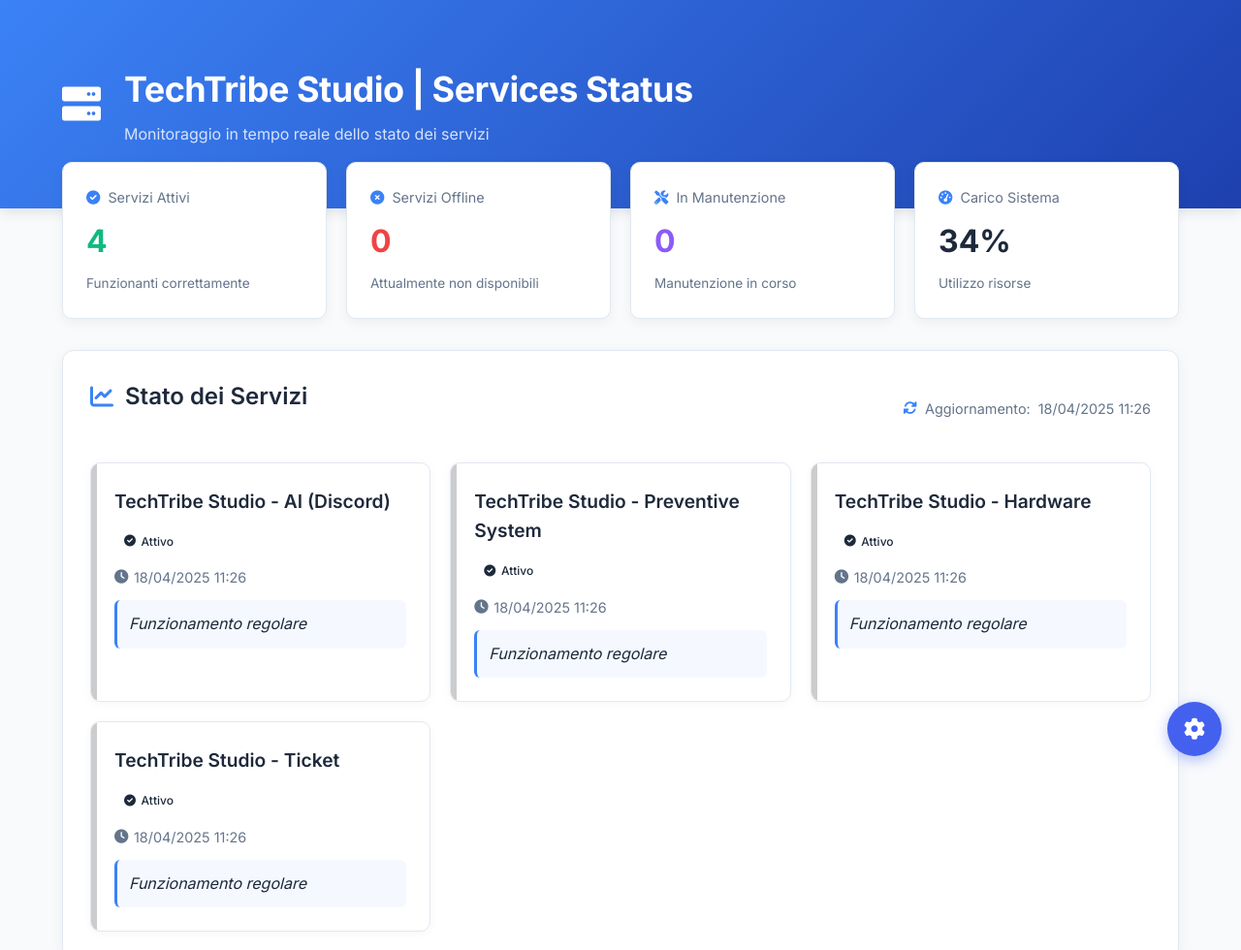
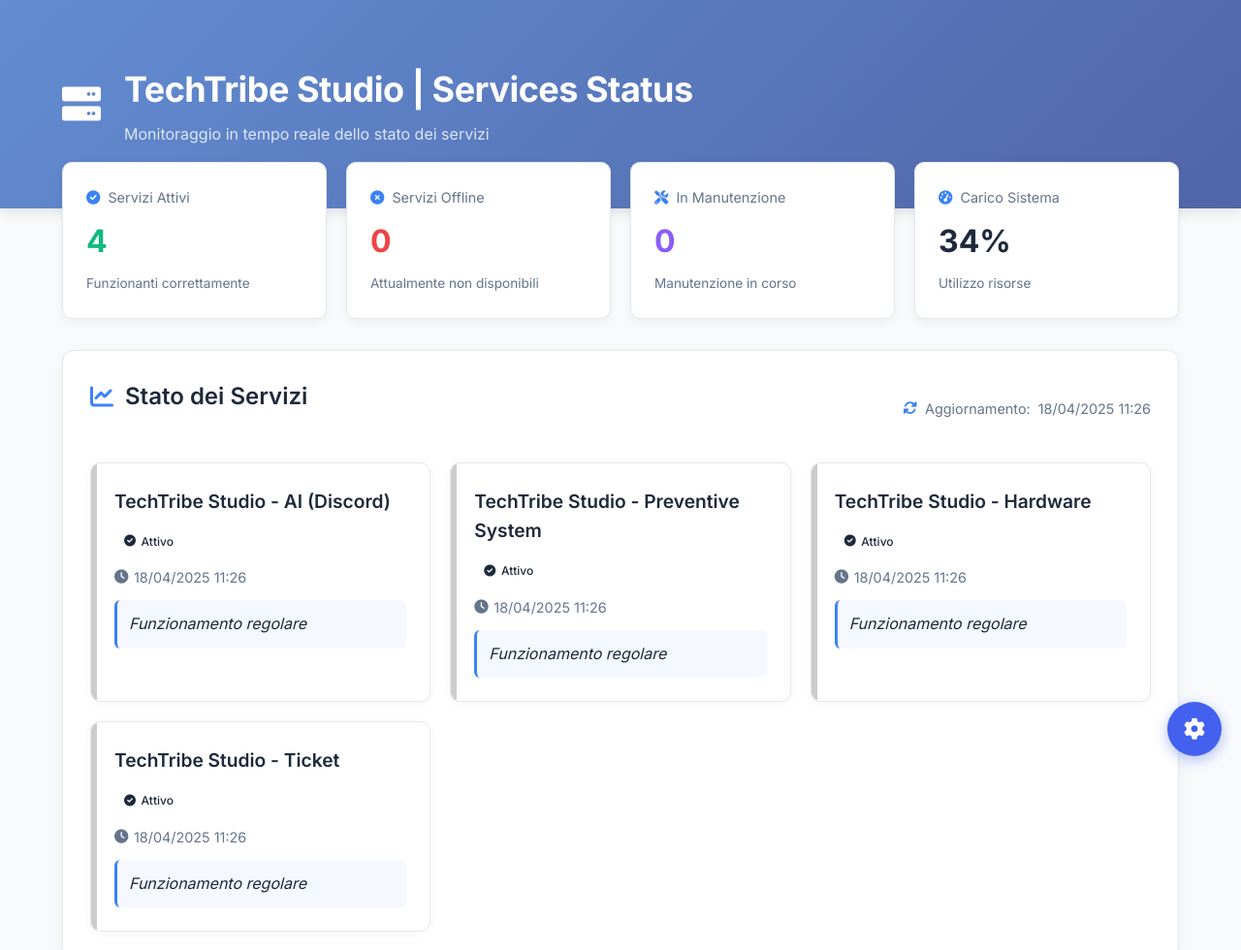
Before and after one commit to P4ciuf/Status-Tech, a plain HTML site: page index.html in a window 1280 px wide. Shown: the top 980 px of the page at 97% size. Drawn offline with Linux system fonts and the light colour scheme; the site is published under a folder, as on GitHub Pages, so addresses that start at the root find nothing.

Commit message:
Update index.html

```diff
--- a/index.html
+++ b/index.html
@@ -69,7 +69,7 @@
             left: 0;
             right: 0;
             bottom: 0;
-            background: url('/Banner.png') center/100% no-repeat;
+            background: url('./Banner.png') center/100% no-repeat;
             opacity: 0.4;
             z-index: 0;
         }
```
